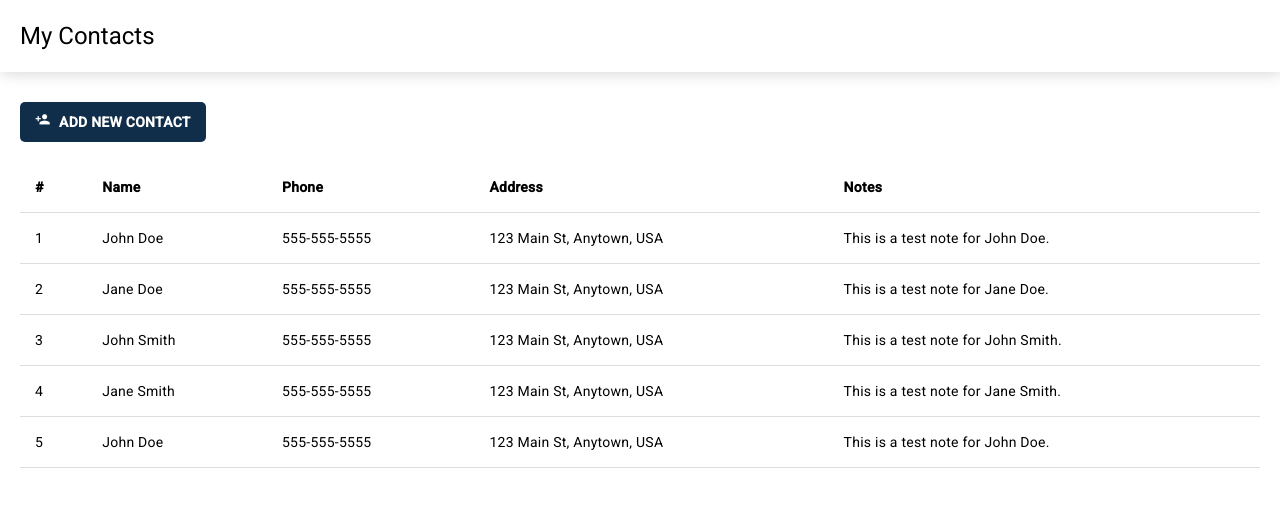
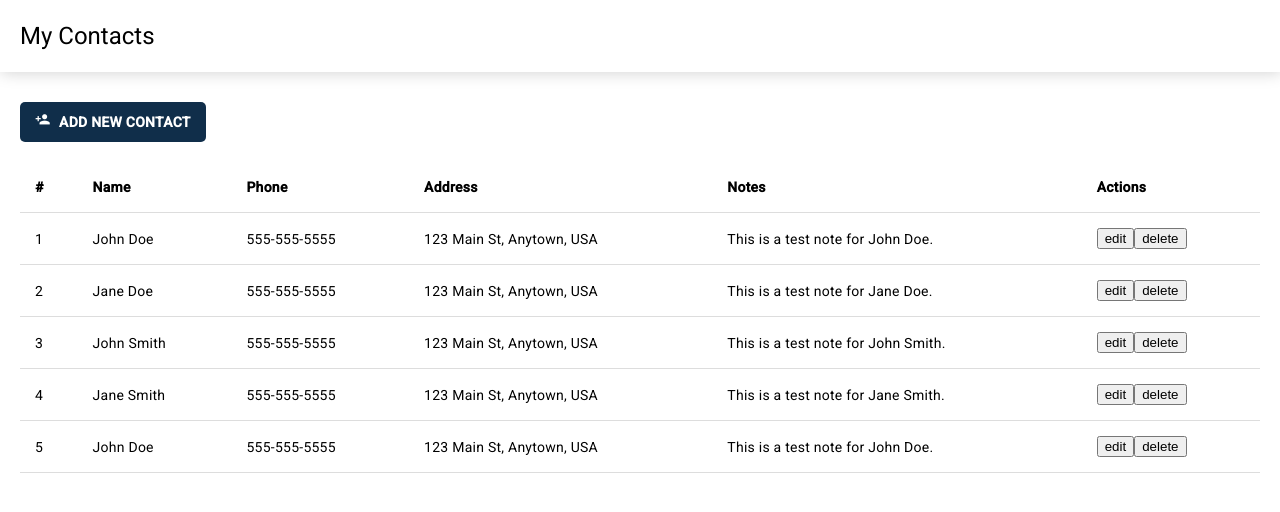
Before and after one commit to useresd/sample-contact-app, an Angular app: page / in a window 1280 px wide. Shown: the top 512 px of the page. Built offline with nearby package versions, Linux system fonts and the light colour scheme.

Commit message:
extracted list row into a seperate component

```diff
--- a/src/app/app.module.ts
+++ b/src/app/app.module.ts
@@ -9,6 +9,7 @@ import { BrowserAnimationsModule } from '@angular/platform-browser/animations';
 import { HomeComponent } from './home/home.component'
 import { ContactsListComponent } from './contacts-list/contacts-list.component';
 import { ContactAddDialogComponent } from './contact-add-dialog/contact-add-dialog.component';
+import { ContactsListItemComponent } from './contacts-list-item/contacts-list-item.component';
 
 @NgModule({
   declarations: [
@@ -16,6 +17,7 @@ import { ContactAddDialogComponent } from './contact-add-dialog/contact-add-dial
     HomeComponent,
     ContactsListComponent,
     ContactAddDialogComponent,
+    ContactsListItemComponent,
   ],
   imports: [
     BrowserModule,
--- /dev/null
+++ b/src/app/contacts-list-item/contacts-list-item.component.css
@@ -0,0 +1,4 @@
+td {
+    border-bottom: 1px solid #ddd;
+    padding: 15px;
+}
--- /dev/null
+++ b/src/app/contacts-list-item/contacts-list-item.component.html
@@ -0,0 +1,9 @@
+<td>{{contact?.id}}</td>
+<td>{{contact?.name}}</td>
+<td>{{contact?.phone}}</td>
+<td>{{contact?.address}}</td>
+<td>{{contact?.notes}}</td>
+<td>
+    <button type="button">edit</button>
+    <button type="button">delete</button>
+</td>
--- a/src/app/contacts-list/contacts-list.component.css
+++ b/src/app/contacts-list/contacts-list.component.css
@@ -10,8 +10,3 @@ table th {
   text-align: left;
   border-bottom: 1px solid #ddd;
 }
-
-table td {
-    border-bottom: 1px solid #ddd;
-    padding: 15px;
-}
--- a/src/app/contacts-list/contacts-list.component.html
+++ b/src/app/contacts-list/contacts-list.component.html
@@ -6,15 +6,10 @@
             <th>Phone</th>
             <th>Address</th>
             <th>Notes</th>
+            <th>Actions</th>
         </tr>
     </thead>
     <tbody>
-        <tr *ngFor="let contact of contacts">
-            <td>{{contact.id}}</td>
-            <td>{{contact.name}}</td>
-            <td>{{contact.phone}}</td>
-            <td>{{contact.address}}</td>
-            <td>{{contact.notes}}</td>
-        </tr>
+        <tr app-contacts-list-item *ngFor="let contact of contacts" [contact]="contact"></tr>
     </tbody>
 </table>
```
Also changed, not shown: src/app/contacts-list-item/contacts-list-item.component.ts (added, +11 -0 lines), 1 other file (tests, documents, lock files or other folders).
